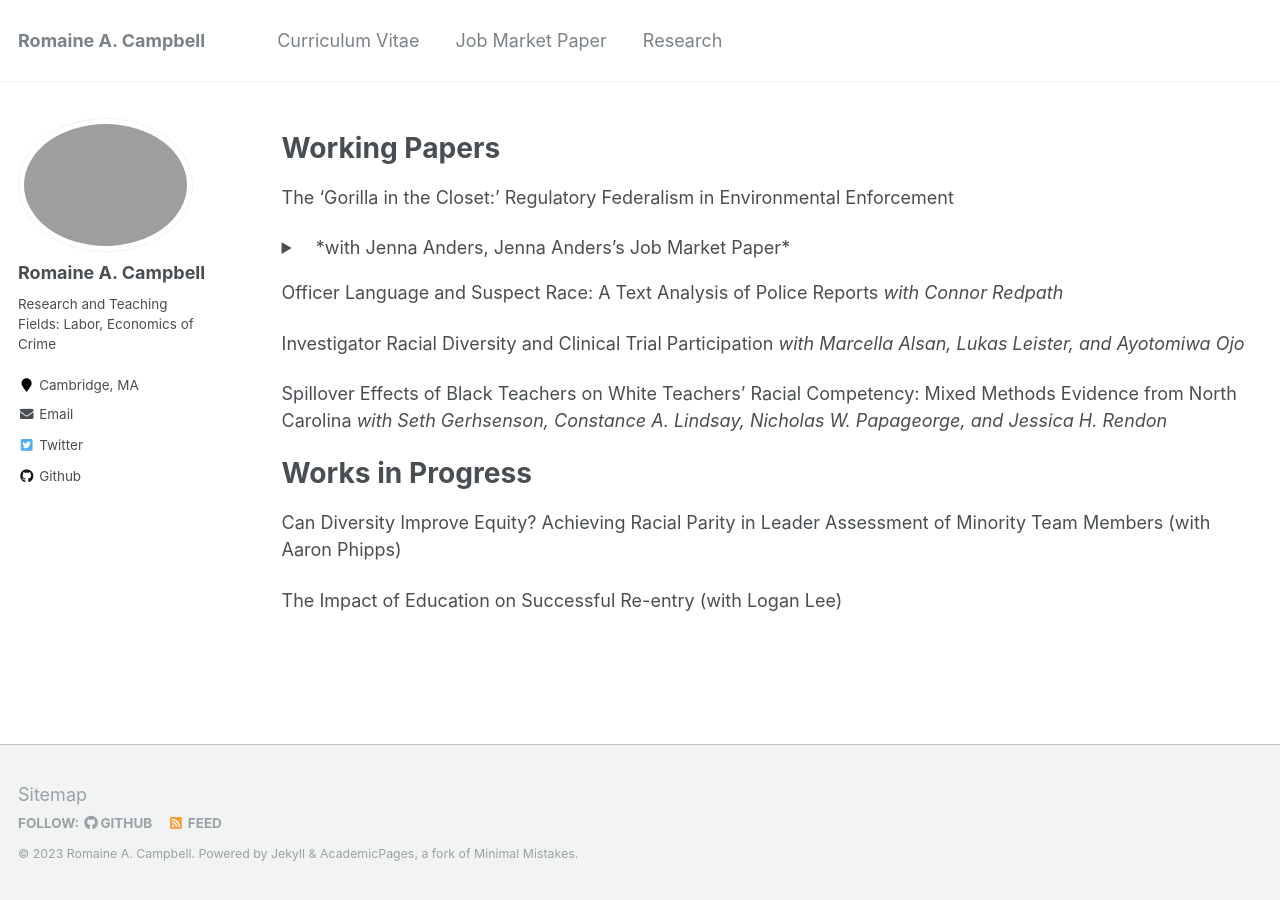
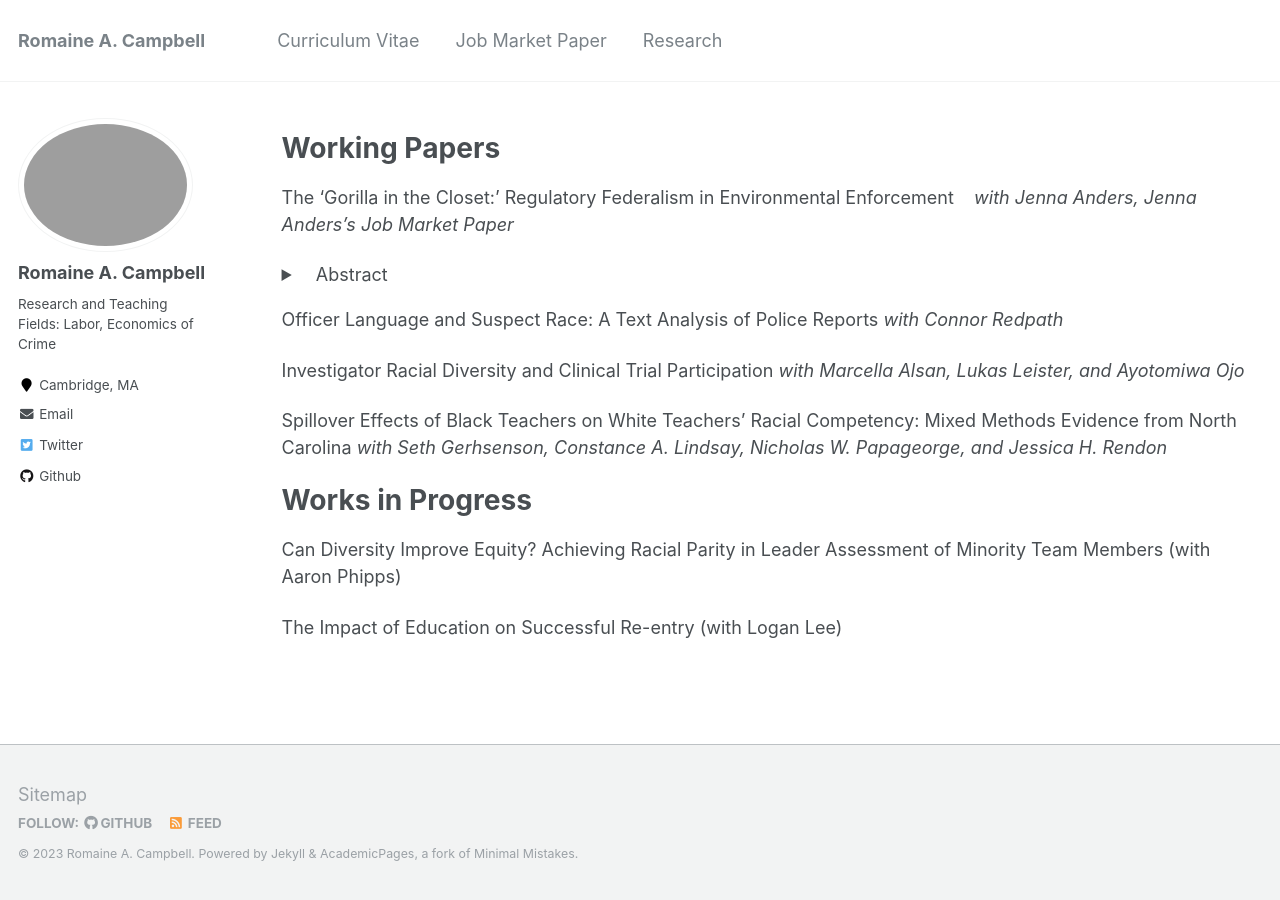
Before and after one commit to romainecampbell/romainecampbell.github.io, a Jekyll site: the page built from _pages/research.md, in a window 1280 px wide. Built offline with Jekyll 4.4.1, drawn with Linux system fonts in a browser that asks for light colours.

Commit message:
Update research.md

```diff
--- a/_pages/research.md
+++ b/_pages/research.md
@@ -9,8 +9,9 @@ Working Papers
 ======
 
 The ‘Gorilla in the Closet:’ Regulatory Federalism in Environmental Enforcement
+&nbsp;&nbsp;&nbsp;*with Jenna Anders, Jenna Anders’s Job Market Paper*
 <details>
- <summary>&nbsp;&nbsp;&nbsp;*with Jenna Anders, Jenna Anders’s Job Market Paper*</summary>
+ <summary>&nbsp;&nbsp;&nbsp;Abstract</summary>
  Will be posted soon.
 </details>
 
```
